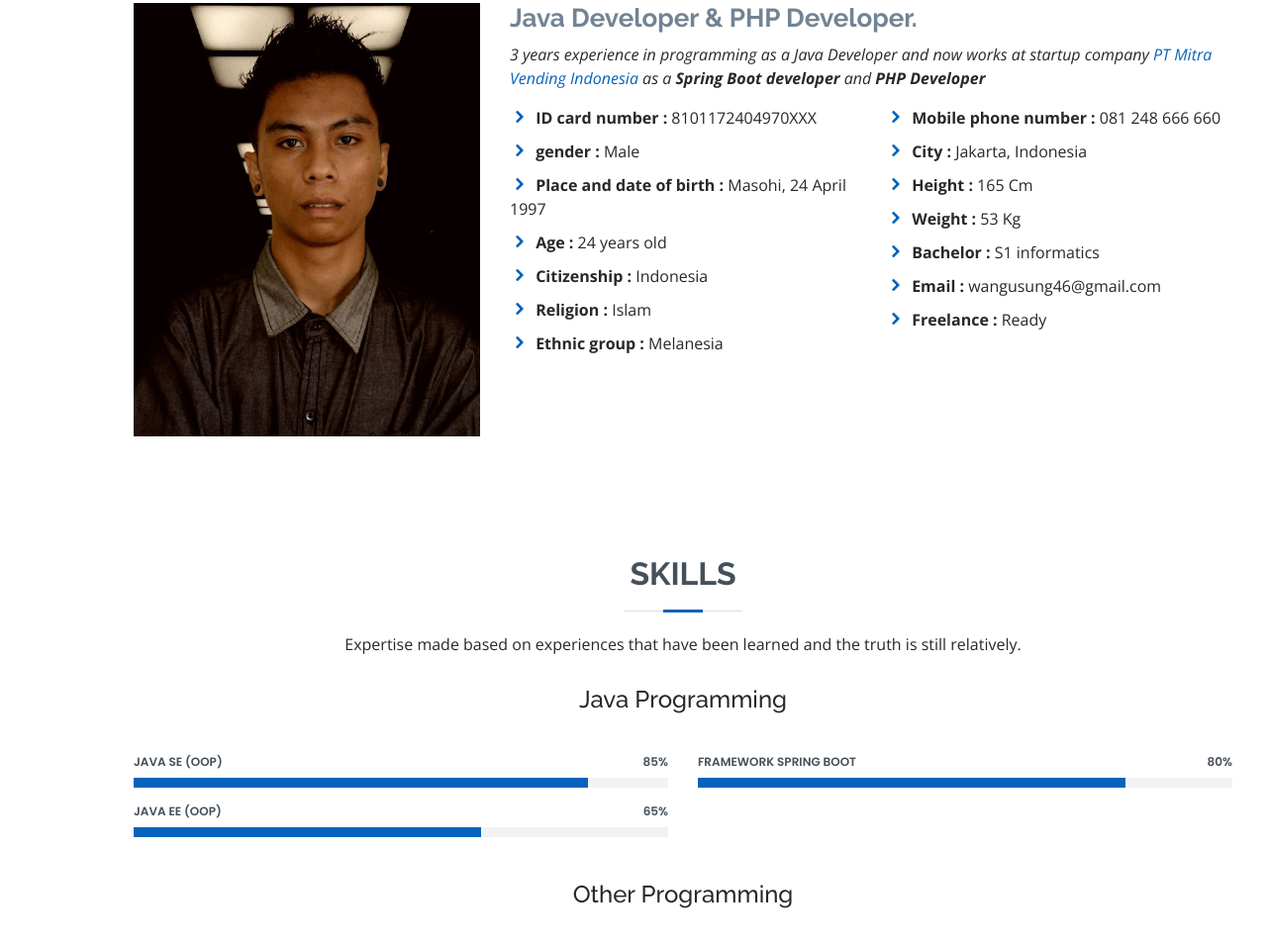
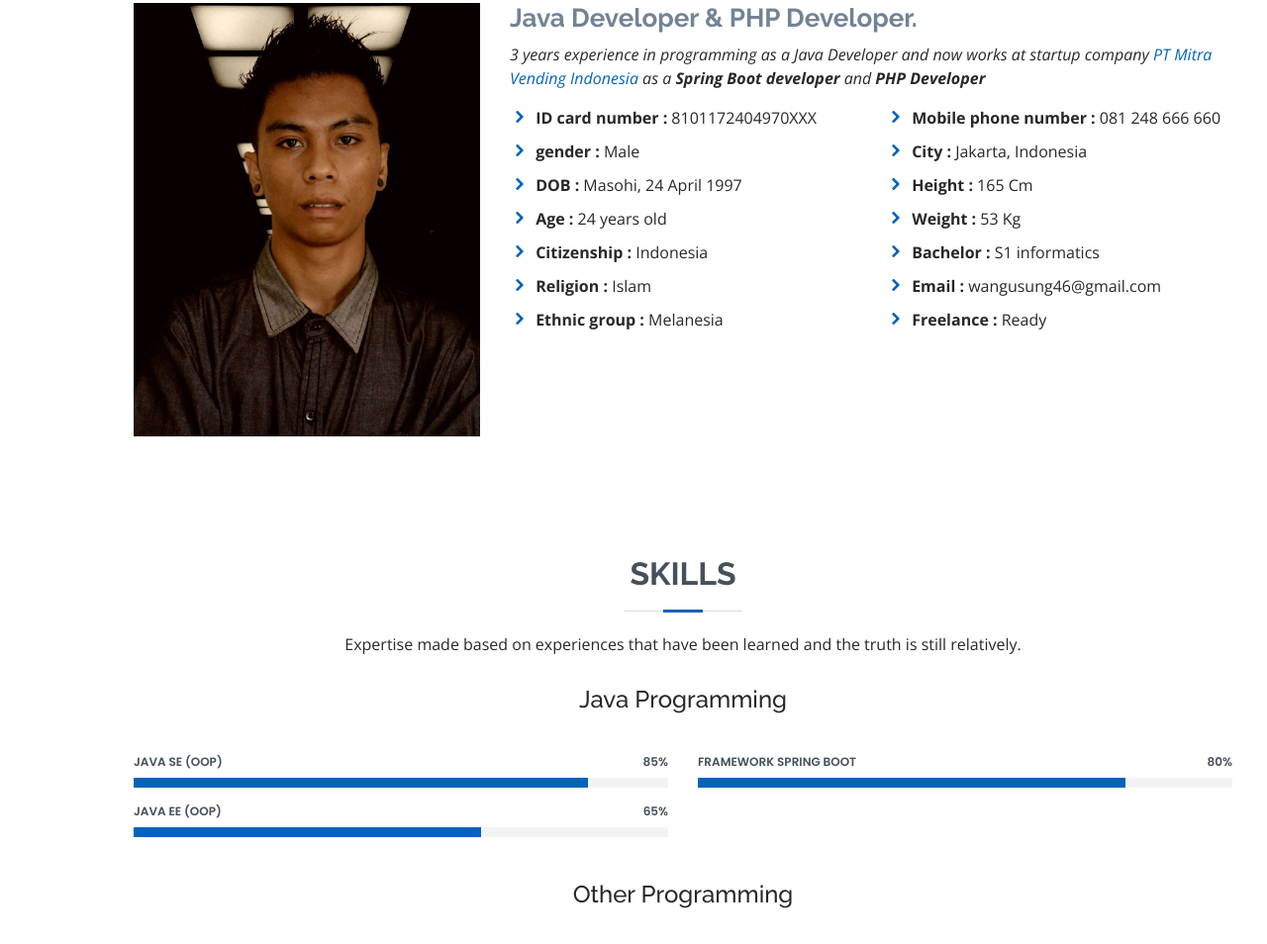
Before and after one commit to wangusung46/riyad-kurniawan-gusung-portofolio, a plain HTML site: page index.html in a window 1280 px wide. Shown: the part 1013-1967 px from the top of the page at 99% size. Drawn offline with nearby package versions, Linux system fonts and the light colour scheme; animation ran at ten frames a second.

Commit message:
Update index.html

```diff
--- a/index.html
+++ b/index.html
@@ -108,8 +108,7 @@
                 <ul>
                   <li><i class="icofont-rounded-right"></i> <strong>ID card number :</strong> 8101172404970XXX</li>
                   <li><i class="icofont-rounded-right"></i> <strong>gender :</strong> Male</li>
-                  <li><i class="icofont-rounded-right"></i> <strong>Place and date of birth :</strong> Masohi, 24 April
-                    1997</li>
+                  <li><i class="icofont-rounded-right"></i> <strong>DOB :</strong> Masohi, 24 April 1997</li>
                   <li><i class="icofont-rounded-right"></i> <strong>Age :</strong> 24 years old</li>
                   <li><i class="icofont-rounded-right"></i> <strong>Citizenship :</strong> Indonesia</li>
                   <li><i class="icofont-rounded-right"></i> <strong>Religion :</strong> Islam</li>
@@ -142,8 +141,7 @@
             Skills
           </h2>
           <p>
-            Expertise made based on experiences that have been learned and the truth is still
-            relatively.
+            Expertise made based on experiences that have been learned and the truth is still relatively.
           </p>
         </div>
 
@@ -535,7 +533,7 @@
                     <li><b>Java Jesktop</b> based scoring system using Netbaens 12.2 tools, Apache Web Server, and
                       JasperReport</li>
                     <li><b>Java Spring Boot</b> based scoring system under construction</li>
-                    <li><b>Java Jesktop</b>Sales application system based on Java Desktop Netbaens 8.2, Apache Web
+                    <li><b>Java Jesktop </b>Sales application system based on Java Desktop Netbaens 8.2, Apache Web
                       Server,
                       and JasperReport</b></li>
                   </ul>
```
